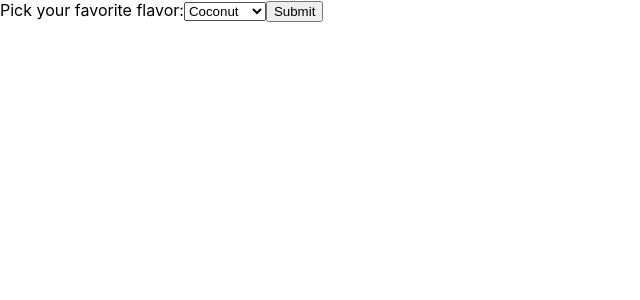
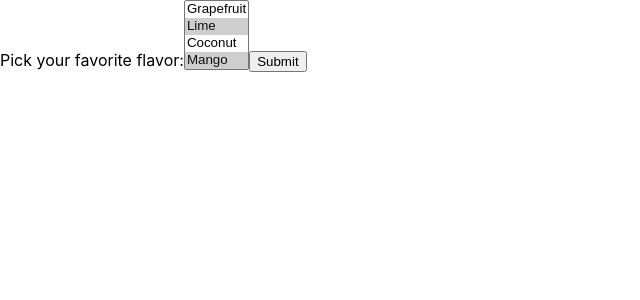
Before and after one commit to rajatdiptabiswas/my-react-app, a React (Create React App) app: page / in a window 1280 px wide. Shown: the top 300 px of the page, without its empty margins (0-640 px from the left). Built offline with nearby package versions, Linux system fonts and the light colour scheme.

Commit message:
The select multiple tag

```diff
--- a/src/index.js
+++ b/src/index.js
@@ -5,14 +5,15 @@ import './index.css';
 class FlavorForm extends React.Component {
   constructor(props) {
     super(props);
-    this.state = {value: 'coconut'};
+    this.state = {value: ['lime', 'mango']};
 
     this.handleChange = this.handleChange.bind(this);
     this.handleSubmit = this.handleSubmit.bind(this);
   }
 
   handleChange(event) {
-    this.setState({value: event.target.value});
+    let selectedOptions = Array.from(event.target.selectedOptions, option => option.value);
+    this.setState({value: selectedOptions});
   }
 
   handleSubmit(event) {
@@ -25,7 +26,7 @@ class FlavorForm extends React.Component {
       <form onSubmit={this.handleSubmit}>
         <label>
           Pick your favorite flavor:
-          <select value={this.state.value} onChange={this.handleChange}>
+          <select multiple={true} value={this.state.value} onChange={this.handleChange}>
             <option value="grapefruit">Grapefruit</option>
             <option value="lime">Lime</option>
             <option value="coconut">Coconut</option>
```
